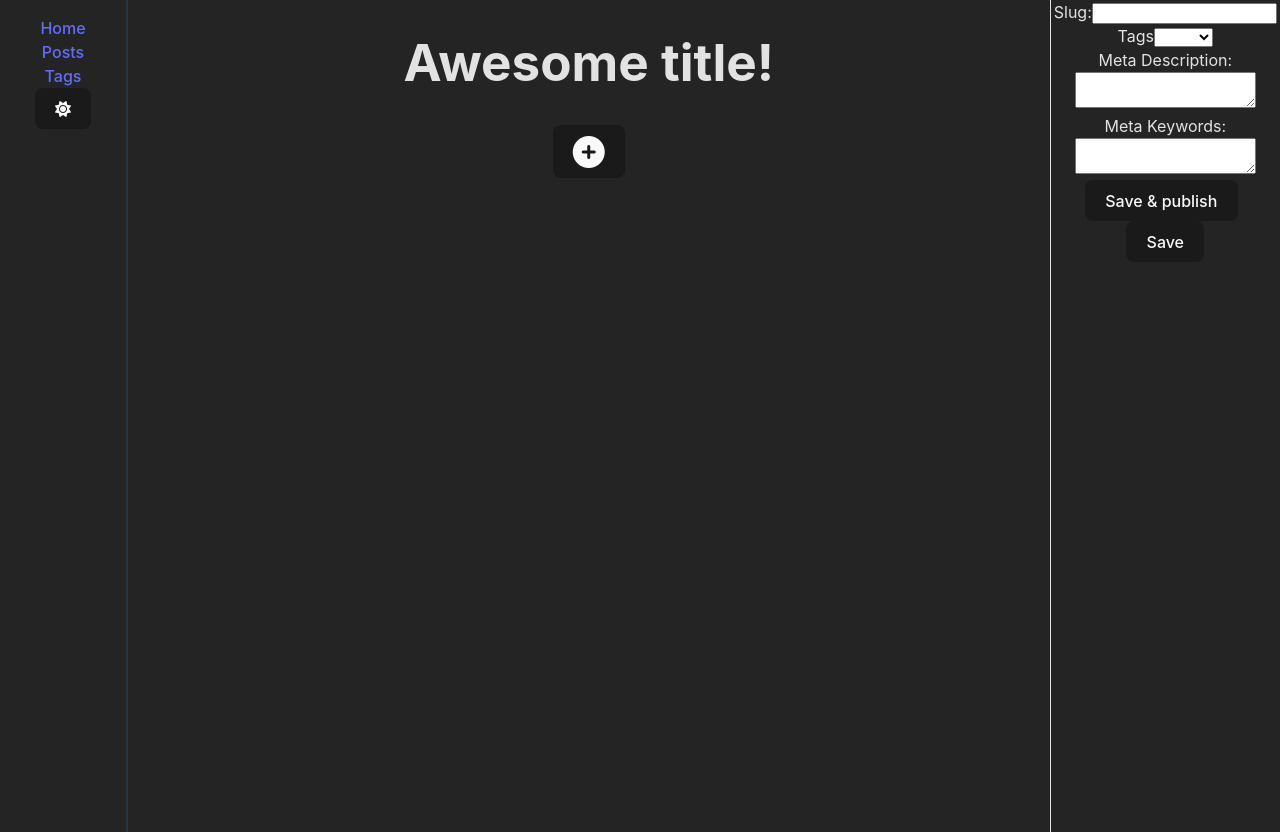
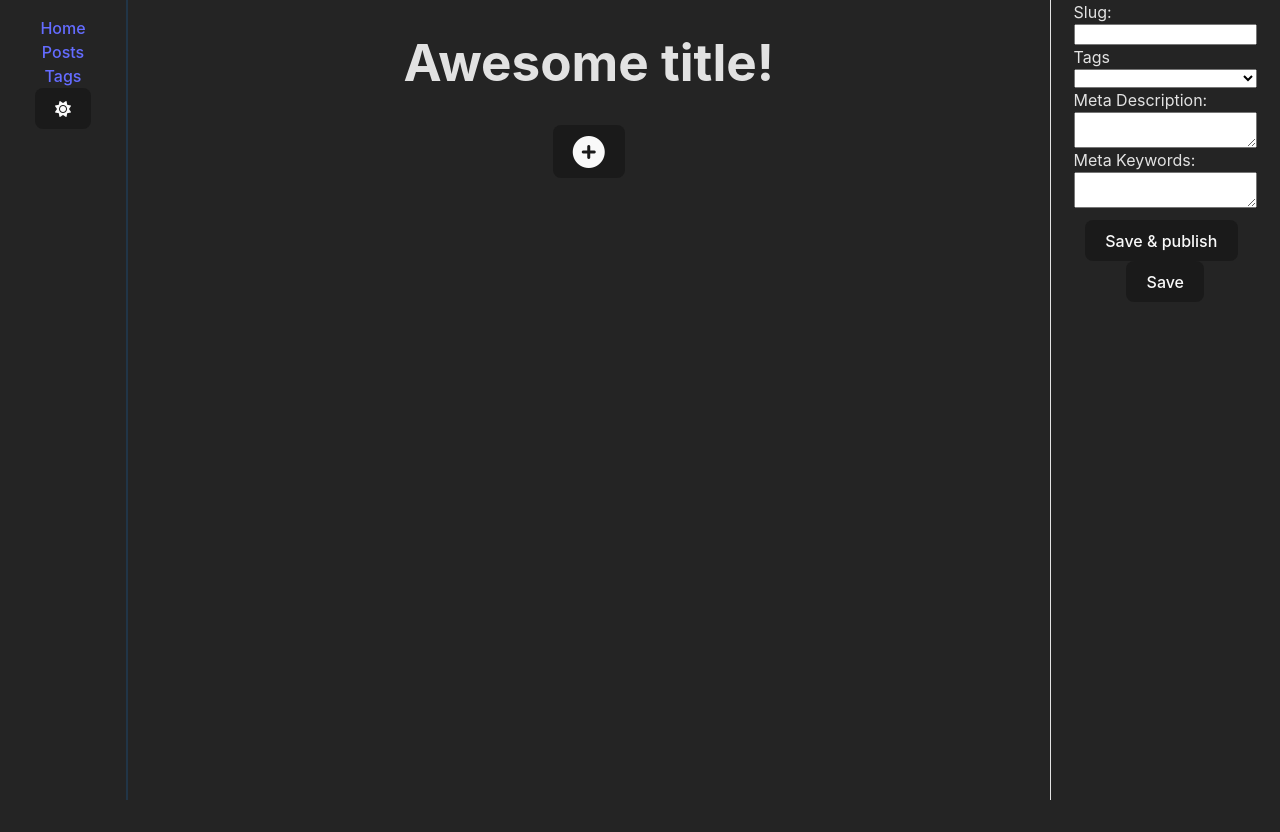
Before and after one commit to cdevelopment010/TOP-blog-admin, a Vue app: page /posts/new-post in a window 1280 px wide. After the commit the page ends 800 px from the top, so only its background shows below. Built offline with nearby package versions, Linux system fonts and the light colour scheme; sample sign-in values are in the browser's storage.

Commit message:
Feat: plan settings styling

```diff
--- a/src/components/postSettings.vue
+++ b/src/components/postSettings.vue
@@ -1,13 +1,13 @@
 <template>
-    <div class="border-left">
-        <div>
-            <label for="slug">Slug:</label>
+    <div class=" w-80 mx-auto">
+        <div class="d-flex flex-column">
+            <label for="slug" class="flex-start">Slug:</label>
             <input type="text" v-model="postSettings.slug" @input="updateField('slug', postSettings.slug || '')">
             <small>{{ slugCombined }}</small>
         </div>
 
-        <div>
-            <label>Tags</label>
+        <div class="d-flex  flex-column">
+            <label class="flex-start">Tags</label>
             <select @change="addTag" v-model="currentTag">
                 <option value=""></option>
                 <option value="JS" >JS</option>
@@ -16,22 +16,22 @@
                 <option value="Vue" >Vue</option>
             </select>
             <template v-for="(tag, index) in tags">
-                <div @click="deleteTag(index)">{{ tag }}</div>
+                <div @click="deleteTag(index)" class="pill" title="Click to remove">{{ tag }}</div>
             </template>
         </div>
 
-        <div>
-            <label>Meta Description:</label>
+        <div class="d-flex  flex-column">
+            <label class="flex-start">Meta Description:</label>
             <textarea v-model="postSettings.description" @input="updateField('description', postSettings?.description || '')"></textarea>
         </div>
-        <div>
-            <label>Meta Keywords:</label>
+        <div class="d-flex flex-column">
+            <label class="flex-start">Meta Keywords:</label>
             <textarea v-model="postSettings.keywords" @input="updateField('keywords', postSettings?.keywords || '')"></textarea>
         </div>
 
-        <div>
-            <button class="me-2">Save & publish</button>
-            <button>Save</button>
+        <div class="mt-3">
+            <button class="me-2" @click="$emit('saveAndPublish')">Save & publish</button>
+            <button @click="$emit('save')">Save</button>
         </div>
 
     </div>
@@ -54,7 +54,11 @@ interface PostSettings {
     keywords?: string | null
 }
 const props = defineProps<{postSettings: PostSettings}>();
-const emit = defineEmits<{ (event: 'update', updatedSettings: any): void }>();
+const emit = defineEmits<{
+    (event: 'update', updatedSettings: any): void
+    (event: 'save') : void
+    (event: 'saveAndPublish'): void
+}>();
 const postSettings = ref<PostSettings>({ ...props.postSettings });
 const tags = ref<string[]>([]);
 const currentTag = ref("");
@@ -87,5 +91,15 @@ function deleteTag(index: number) {
 </script>
 
 <style scoped>
-    .border-left {border-left: 1px solid var(--color)}
+
+    .pill {
+        margin-top: 0.25rem;
+        border-radius: 10px;
+        min-width: 150px;
+        cursor: pointer;
+        background: var(--accent-color-1);
+        color: var(--background-color);
+        border: 1px solid transparent;
+    }
+    .pill:hover{font-weight:bold; border: 1px solid var(--color)}
 </style>
--- a/src/style.css
+++ b/src/style.css
@@ -11,6 +11,8 @@
   --background-color: #242424;
   --button-background: #1a1a1a;
   --button-color: #f9f9f9;
+  --accent-color-1: #646cff;
+  --accent-color-2: #535bf2;
 
 
   font-synthesis: none;
@@ -18,7 +20,10 @@
   -webkit-font-smoothing: antialiased;
   -moz-osx-font-smoothing: grayscale;
 }
-
+* {
+  box-sizing:border-box;
+  --webkit-box-sizing:border-box;
+}
 .light {
   color-scheme: dark light;
   background-color: rgba(255, 255, 255, 0.87);
@@ -96,6 +101,11 @@ button:focus-visible {
 .align-items-center{align-items: center;}
 .justify-content-evenly { justify-content: space-evenly;}
 .justify-content-center {justify-content: center;}
+.flex-start {align-self: flex-start;}
+
+.mx-auto {margin-inline: auto;}
+
+.w-80 {width: 80%;}
 
 
 /* @media (prefers-color-scheme: light) {
--- a/src/views/CreatePostView.vue
+++ b/src/views/CreatePostView.vue
@@ -37,7 +37,9 @@
        </div>
 
        <!-- Post settings section -->
-       <PostSettings :postSettings="postSettings"  @update="updatePostSettings($event)"/>
+        <div class="border-left">
+          <PostSettings :postSettings="postSettings"  @update="updatePostSettings($event)" @save="save($event)" @saveAndPublish="saveAndPublish($event)"/>
+        </div>
     </div>
 
   </div>
@@ -50,7 +52,6 @@ import NavComponent from '../components/nav.vue';
 import editableComponent from '../components/editableComponent.vue';
 import PostSettings from '../components/postSettings.vue';
 
-  // Define the structure of a parsed element
   interface element {
     id: number,
     html: string,
@@ -68,6 +69,26 @@ import PostSettings from '../components/postSettings.vue';
     keywords?: string | null
   }
 
+  interface Post {
+    id?: number,
+    title: string,
+    content: string,
+    numberOfView: number,
+    numberOfShares: number,
+    published: boolean,
+    publishedAt?: Date,
+    publishedById?: number,
+    createdAt?: Date,
+    createdById?: number,
+    updatedAt?: Date,
+    updatedById?: number,
+    comment: [],
+    tagId: number, //this should be an array. Update Prisma schema.
+    slug: string, //Add to Prisma
+    metaDescription: string, //Add to Prisma
+    metaKeywords: string, //Add to Prisma
+  }
+
   const showPopup = ref<boolean>(false);
   const popupMenu = ref<HTMLElement | null>();
   const html = ref<element[]>([
@@ -81,12 +102,7 @@ import PostSettings from '../components/postSettings.vue';
     keywords: ''
   });
   watch(html, (newVal) => {
-    // console.log('HTML updated:', newVal);
   }, { deep: true });
-  // watch(postSettings, (newVal) => {
-  //   console.log('HTML updated:', newVal);
-  // }, { deep: true });
-
 
 
   function updateHtml(index: number, updatedHtml: string) {
@@ -94,6 +110,14 @@ import PostSettings from '../components/postSettings.vue';
   }
   function updatePostSettings(updatedPostSettings: PostSettings) {
     postSettings.value = updatedPostSettings;
+  }
+
+  function save(updatedPostSettings: PostSettings){
+    console.log("save!")
+  }
+
+  function saveAndPublish(updatedPostSettings: PostSettings) {
+    console.log("save and publish!")
   }
 
   function addSection(type: string) {
@@ -148,6 +172,8 @@ import PostSettings from '../components/postSettings.vue';
     width: 80%;
     margin-inline: auto;
   }
+
+  .border-left {border-left: 1px solid var(--color)}
   .add-section-container, .add-section {position:relative;}
 
   .popup-menu {
```
